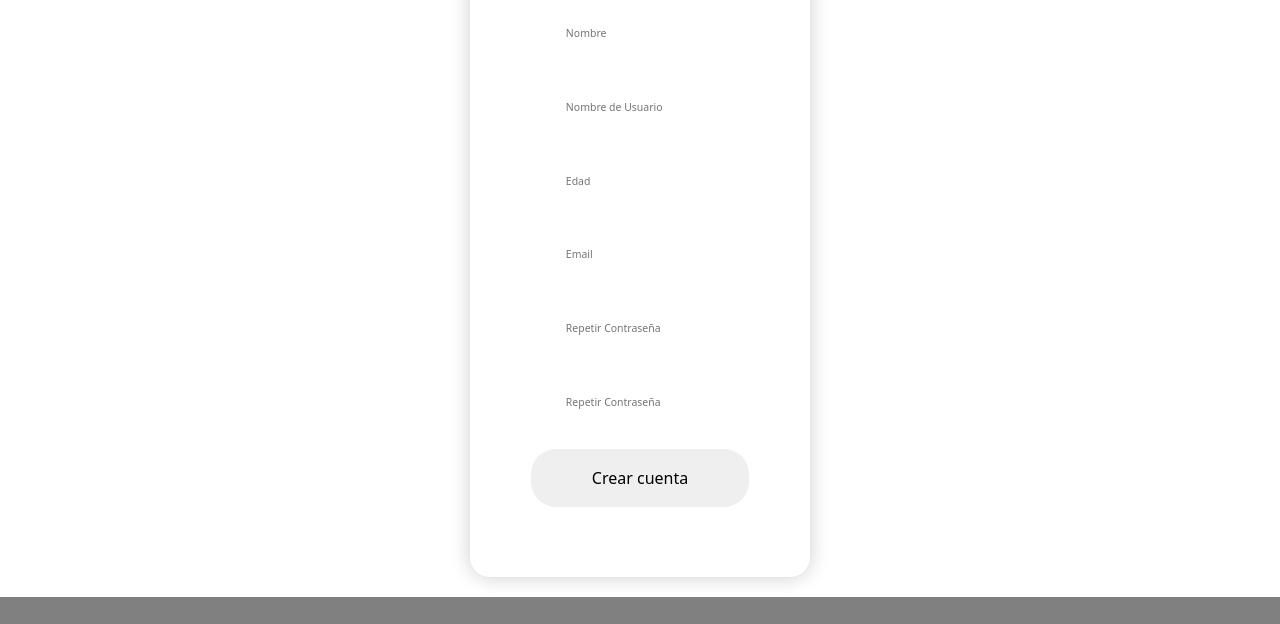
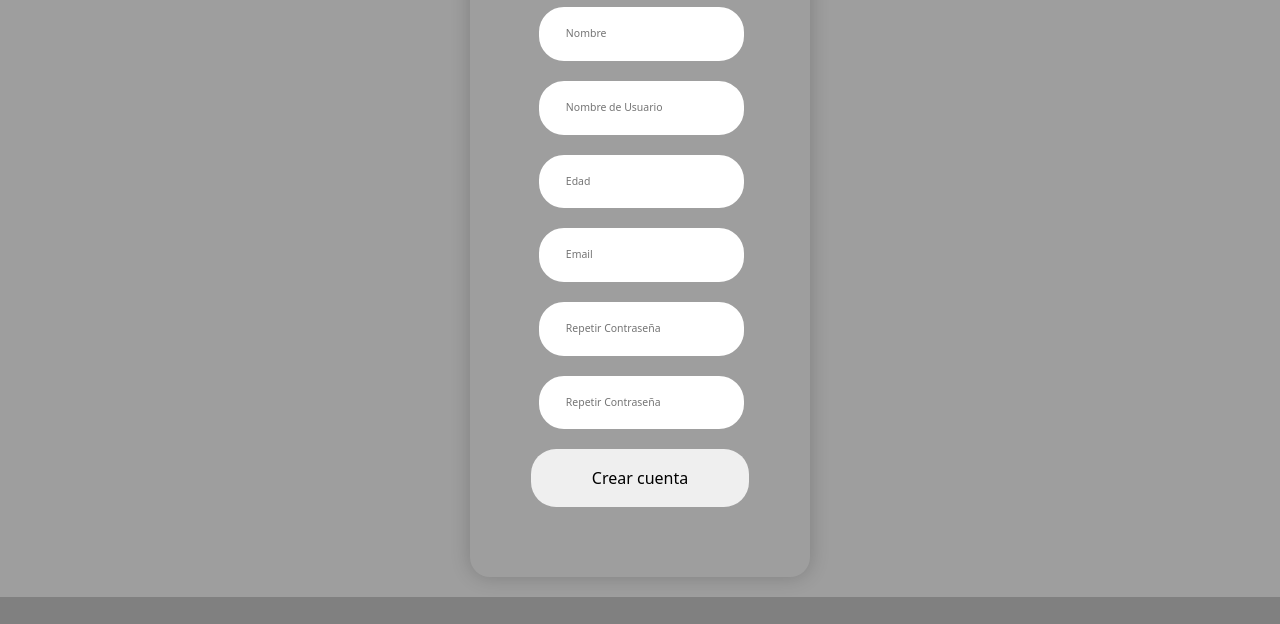
Before and after one commit to tomasarmano/Locky-Armano, a plain HTML site: page pages/crear-cuenta.html in a window 1280 px wide. Shown: the part 172-796 px from the top of the page. Drawn offline with nearby package versions, Linux system fonts and the light colour scheme.

Commit message:
Entrega Final

```diff
--- a/pages/crear-cuenta.html
+++ b/pages/crear-cuenta.html
@@ -6,8 +6,9 @@
     <meta name="description" content="Create una cuenta en LOCKY para acceder a beneficios exclusivos!">
     <meta name="keywords" content="petshop, perros, gatos, pretal, pretales, collar, collares, correas, correa, perro, gato, accesorios para perros, accesorios para gatos, alimento balanceado, ropa para gatos, ropa para perros, locky">
     <title>LOCKY | Crear cuenta</title>
+    <link href="https://cdn.jsdelivr.net/npm/bootstrap@5.3.3/dist/css/bootstrap.min.css" rel="stylesheet" integrity="sha384-QWTKZyjpPEjISv5WaRU9OFeRpok6YctnYmDr5pNlyT2bRjXh0JMhjY6hW+ALEwIH" crossorigin="anonymous">
     <link rel="stylesheet" href="../css/estilo.css">
-    <link rel="stylesheet" href="../assets/img/logoo.png"><link href="https://cdn.jsdelivr.net/npm/bootstrap@5.3.3/dist/css/bootstrap.min.css" rel="stylesheet" integrity="sha384-QWTKZyjpPEjISv5WaRU9OFeRpok6YctnYmDr5pNlyT2bRjXh0JMhjY6hW+ALEwIH" crossorigin="anonymous">
+    <link rel="stylesheet" href="../assets/img/logoo.png">
     <link href="https://fonts.googleapis.com/css2?family=Lilita+One&display=swap" rel="stylesheet">
     <link href="https://fonts.googleapis.com/css2?family=Lilita+One&family=Roboto+Condensed:ital,wght@0,100..900;1,100..900&display=swap" rel="stylesheet">
 
```
